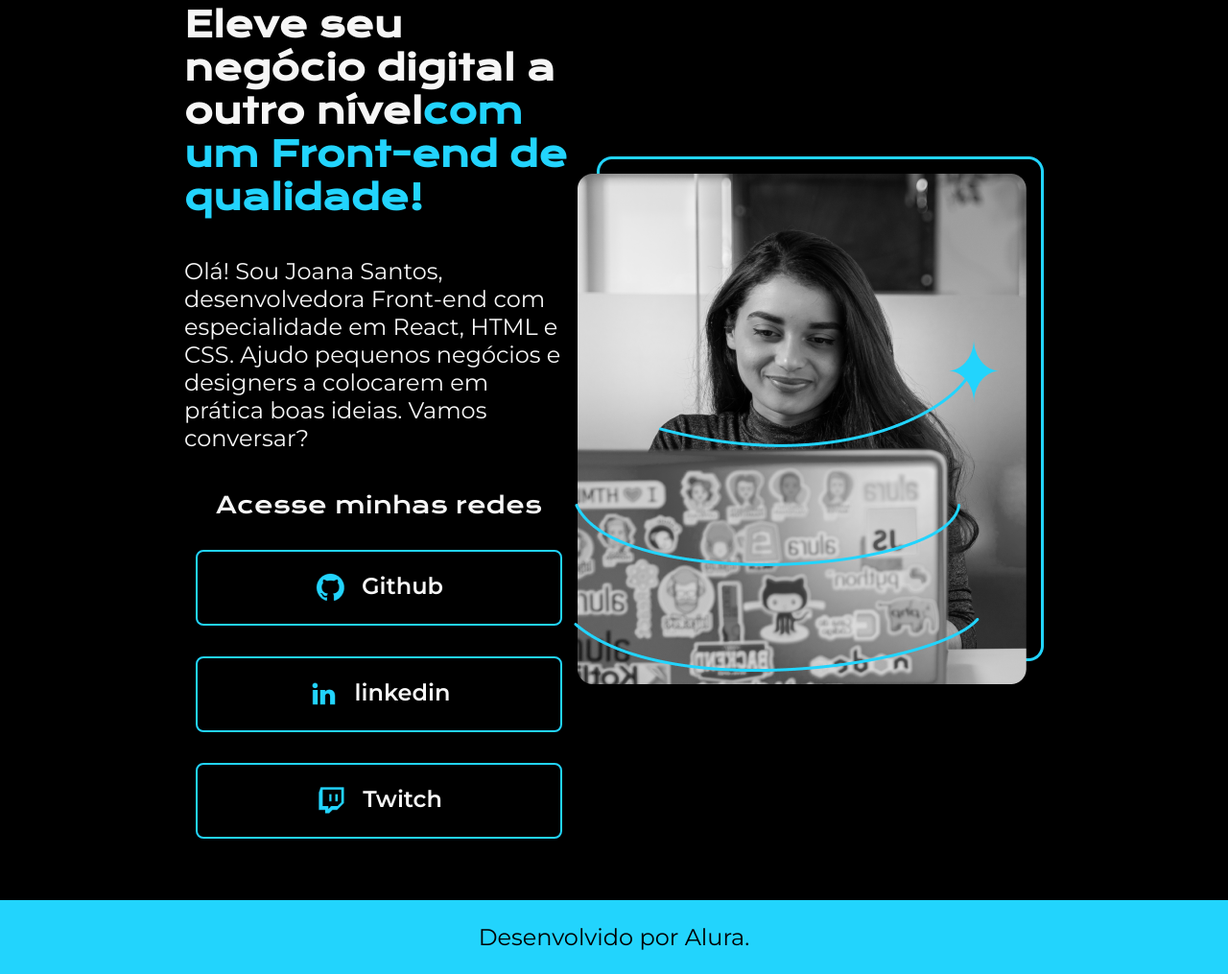
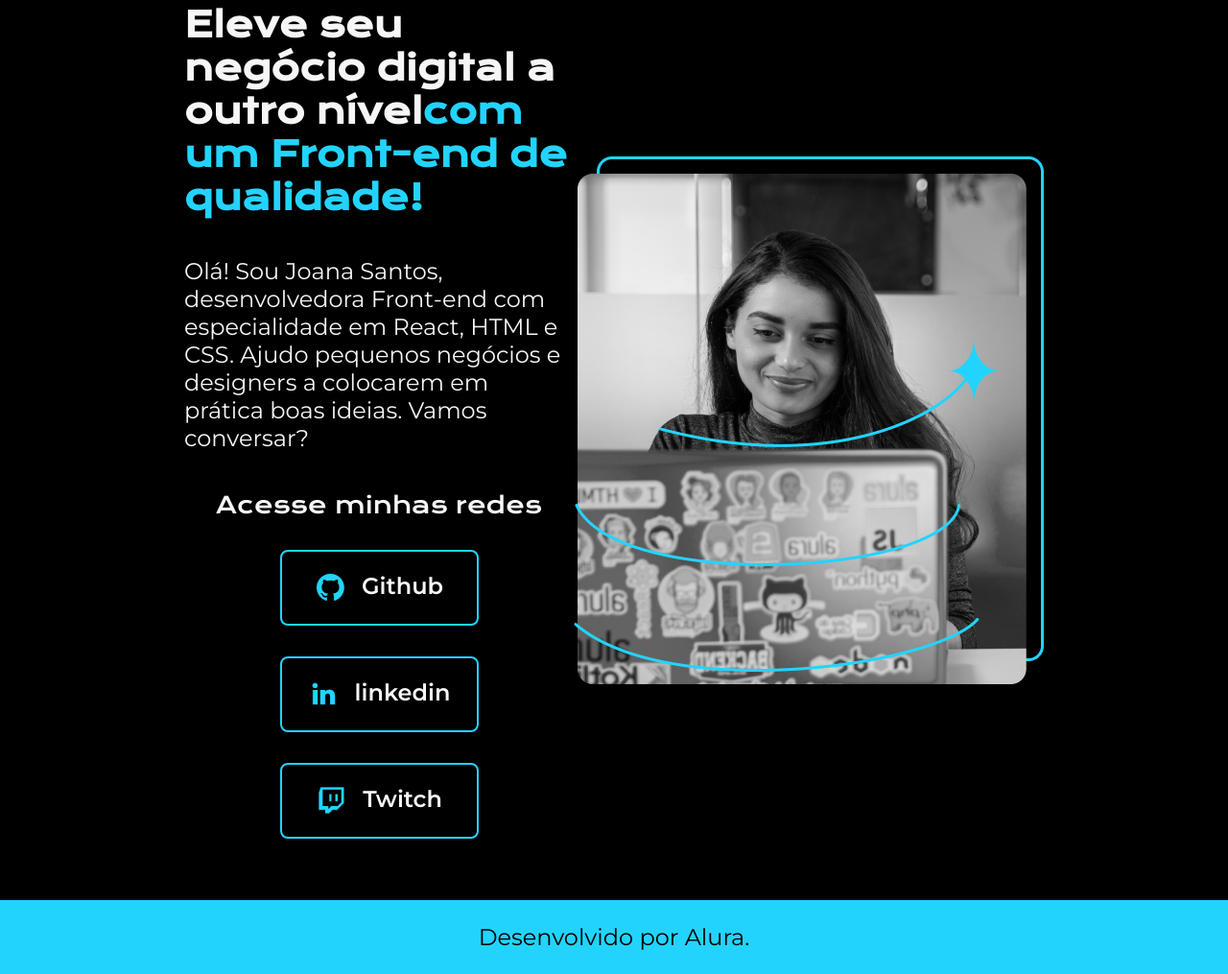
Before and after one commit to icaroedu/portfoliosite, a plain HTML site: page index.html in a window 1280 px wide. Shown: the part 116-1131 px from the top of the page at 96% size. Drawn offline with nearby package versions, Linux system fonts and the light colour scheme.

Commit message:
Mensagem do commit, ex: Atualizações no portfólio

```diff
--- a/index.html
+++ b/index.html
@@ -28,15 +28,15 @@
             conversar?</p>
             <div class="apresentacao__links">
                 <h2 class="apresentacao__links__subtitulo">Acesse minhas redes</h2>
-                <a class="apresentacao__links__link" href="https://github.com/rafaballerini">
+                <a class="apresentacao__links__navegacao" href="https://github.com/rafaballerini">
                     <img src="./assets/github.png">
                     Github
                 </a>
-                <a class="apresentacao__links__link" href="https://linkedin.com/in/rafaellaballerini">
+                <a class="apresentacao__links__navegacao" href="https://linkedin.com/in/rafaellaballerini">
                     <img src="./assets/linkedin.png">
                     linkedin
                 </a>
-                <a class="apresentacao__links__link" href="https://twitch.tv/guilimadev">
+                <a class="apresentacao__links__navegacao" href="https://twitch.tv/guilimadev">
                     <img src="./assets/twitch.png">
                     Twitch
                 </a>
--- a/styles/style.css
+++ b/styles/style.css
@@ -70,12 +70,12 @@ body{
     font-weight: 400;
     font-size: 1.5rem;
 }
-.apresentacao__links__link{
+.apresentacao__links__navegacao{
     display: flex;
     justify-content: center;
     gap: 16px;
     border: 2px solid var(--cor-terciaria);
-    width: 378px;
+    width: 50%;
     text-align: center;
     border-radius: 8px;
     font-size: 1.5rem;
@@ -97,3 +97,9 @@ body{
     font-size: 1.5rem;
     font-weight: 400;
 }
+
+@media (max-width: 1200px) {
+    .apresentacao {
+        flex-direction: column-reverse;
+    }
+}
```
